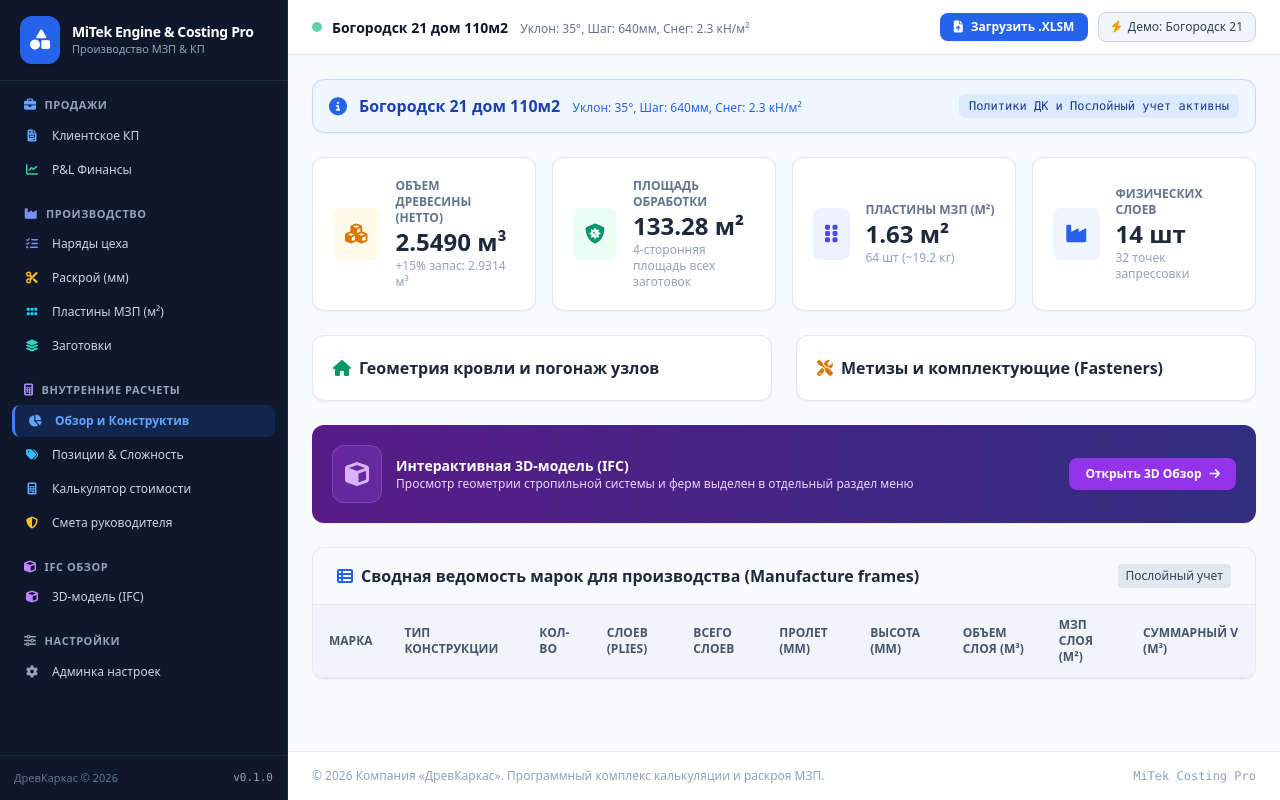
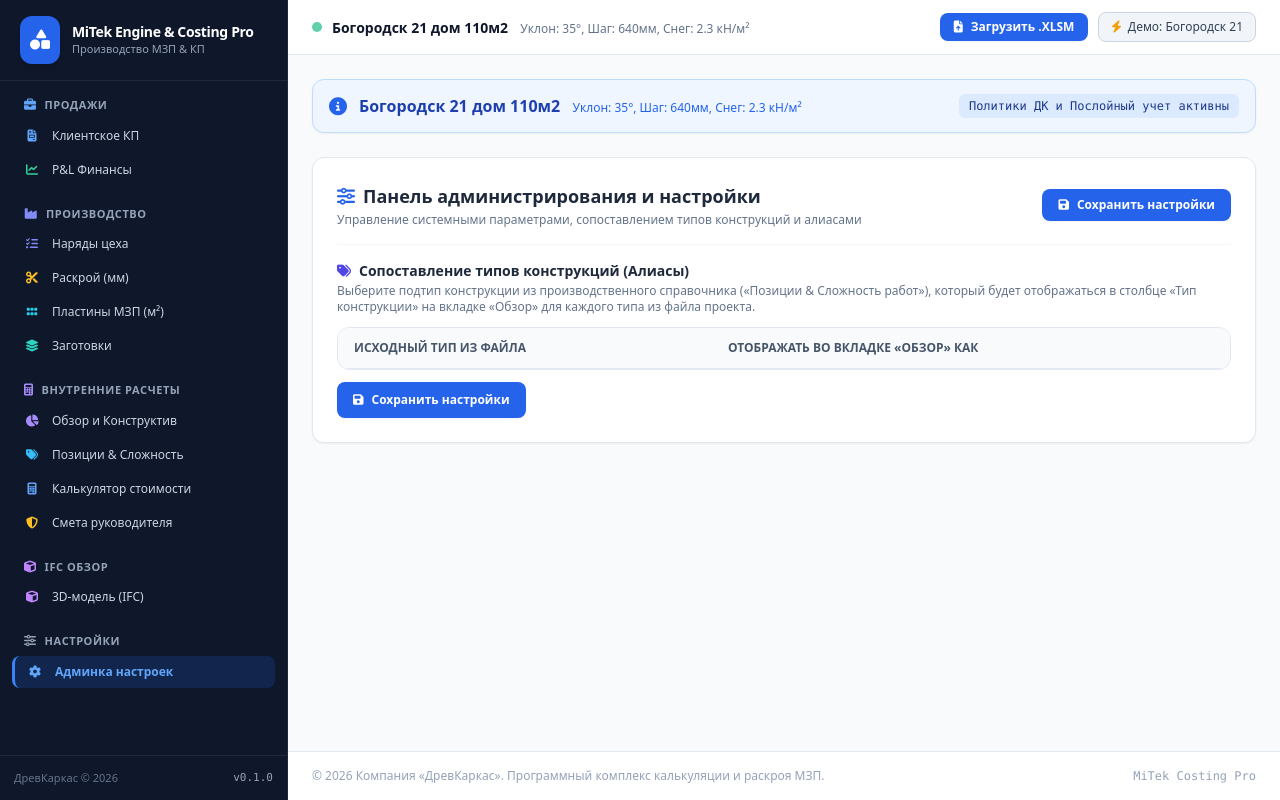
Before and after one commit to MikiEremiki/truss-quote-production, a FastAPI app: page /?tab=tab-admin in a window 1280 px wide. Run offline with FastAPI, Linux system fonts and the light colour scheme; lists and menus that the app fills with data are empty; some libraries are stand-ins or nearby versions.

Commit message:
feat(admin): интеграция панели настройки alias типов конструкций во SPA
- Добавлен модуль `admin.js` для рендера интерфейса и сохранения алиасов.
- Обновлены вкладки: настройки панелей теперь доступны через сайдбар (`tab-admin`).
- REST-эндпоинты: реализованы `GET` и `PUT` запросы для работы с алиасами.
- Реактивное обновление: вкладка «Обзор» синхронизирует данные при сохранении настроек.
- Доработана верстка, документация и тесты для новой функциональности.

```diff
--- a/costing/api/app.py
+++ b/costing/api/app.py
@@ -5,7 +5,7 @@ FastAPI Application Setup & Startup for MiTek Costing & Production Suite.
 import os
 from pathlib import Path
 from fastapi import FastAPI
-from fastapi.responses import HTMLResponse, FileResponse
+from fastapi.responses import HTMLResponse, FileResponse, RedirectResponse
 from fastapi.staticfiles import StaticFiles
 import uvicorn
 
@@ -40,12 +40,9 @@ def create_app() -> FastAPI:
             return FileResponse(str(template_path))
         return HTMLResponse("<h1>MiTek Costing Service</h1><p>Frontend template not found.</p>")
 
-    @application.get("/admin", response_class=HTMLResponse)
+    @application.get("/admin")
     def admin():
-        template_path = BASE_DIR / "web" / "templates" / "admin.html"
-        if template_path.exists():
-            return FileResponse(str(template_path))
-        return HTMLResponse("<h1>Admin template not found.</h1>", status_code=404)
+        return RedirectResponse(url="/?tab=tab-admin", status_code=307)
 
     return application
 
--- a/web/static/js/app.js
+++ b/web/static/js/app.js
@@ -44,7 +44,9 @@ import {
   renderFinancials,
   renderClientKP,
   renderInternalEstimate,
-  renderWorkorders
+  renderWorkorders,
+  renderAdmin,
+  handleSaveAdminAliases
 } from './modules/renderers/index.js';
 
 import { handleIfcUpload } from './modules/ifc-viewer.js';
@@ -90,9 +92,23 @@ window.renderFinancials = renderFinancials;
 window.renderClientKP = renderClientKP;
 window.renderInternalEstimate = renderInternalEstimate;
 window.renderWorkorders = renderWorkorders;
+window.renderAdmin = renderAdmin;
+window.saveAdminAliases = handleSaveAdminAliases;
 
 // Auto-load sample and info on DOM ready
 window.addEventListener('DOMContentLoaded', () => {
   loadAppInfo();
   loadSampleData();
+
+  // Support opening specific tab from URL query (?tab=admin or ?tab=tab-admin) or hash (#tab-admin)
+  const urlParams = new URLSearchParams(window.location.search);
+  const tabParam = urlParams.get('tab');
+  if (tabParam === 'admin' || tabParam === 'tab-admin') {
+    switchTab('tab-admin');
+  } else if (window.location.hash) {
+    const hashTab = window.location.hash.replace('#', '');
+    if (hashTab === 'admin' || hashTab === 'tab-admin') {
+      switchTab('tab-admin');
+    }
+  }
 });
--- a/web/static/js/modules/api.js
+++ b/web/static/js/modules/api.js
@@ -92,3 +92,19 @@ export async function apiGenerateWorkorders(payload = {}) {
   if (!res.ok) throw new Error(`HTTP error ${res.status}`);
   return await res.json();
 }
+
+export async function fetchAdminTypeAliases() {
+  const res = await fetch('/api/admin/type-aliases');
+  if (!res.ok) throw new Error(`HTTP error ${res.status}`);
+  return await res.json();
+}
+
+export async function saveAdminTypeAliases(aliases) {
+  const res = await fetch('/api/admin/type-aliases', {
+    method: 'PUT',
+    headers: { 'Content-Type': 'application/json' },
+    body: JSON.stringify({ aliases })
+  });
+  if (!res.ok) throw new Error(`HTTP error ${res.status}`);
+  return await res.json();
+}
--- /dev/null
+++ b/web/static/js/modules/renderers/admin.js
@@ -0,0 +1,109 @@
+// Admin & Settings Tab Renderer
+
+import { fetchAdminTypeAliases, saveAdminTypeAliases } from '../api.js';
+import { updateAliasesCache, renderSummary } from './summary.js';
+
+let adminData = null;
+
+function esc(s) {
+  return String(s || '').replace(/&/g, '&amp;').replace(/</g, '&lt;').replace(/>/g, '&gt;').replace(/"/g, '&quot;');
+}
+
+export async function renderAdmin() {
+  const body = document.getElementById('admin-alias-body');
+  if (!body) return;
+
+  try {
+    adminData = await fetchAdminTypeAliases();
+    const { types, all_options, aliases } = adminData;
+
+    // Обновляем кэш в модуле summary
+    updateAliasesCache(aliases || {}, all_options || {});
+
+    const typeEntries = Object.entries(types || {});
+    if (typeEntries.length === 0) {
+      body.innerHTML = `
+        <tr>
+          <td colspan="2" class="py-6 px-4 text-center text-slate-400 text-xs">
+            Нет доступных типов конструкций (загрузите файл проекта MiTek или загрузите тестовый проект).
+          </td>
+        </tr>
+      `;
+      return;
+    }
+
+    const optionsHtml = (selectedVal, defaultLabel) => {
+      let out = `<option value="">По умолчанию (${esc(defaultLabel)})</option>`;
+      for (const [optKey, optLabel] of Object.entries(all_options || {})) {
+        const isSel = selectedVal === optKey || selectedVal === optLabel;
+        out += `<option value="${esc(optKey)}" ${isSel ? 'selected' : ''}>${esc(optLabel)}</option>`;
+      }
+      return out;
+    };
+
+    body.innerHTML = typeEntries.map(([key, label]) => `
+      <tr class="hover:bg-slate-50/50 transition">
+        <td class="py-3 px-4 font-medium text-slate-800">
+          ${esc(label)} <span class="font-mono text-xs text-slate-400">(${esc(key)})</span>
+        </td>
+        <td class="py-3 px-4">
+          <select data-key="${esc(key)}" class="admin-alias-select w-full max-w-md border border-slate-300 rounded-lg px-3 py-1.5 bg-white text-xs font-medium focus:outline-none focus:ring-2 focus:ring-blue-400">
+            ${optionsHtml((aliases || {})[key] || '', label)}
+          </select>
+        </td>
+      </tr>
+    `).join('');
+  } catch (err) {
+    console.error('Failed to render admin aliases:', err);
+    body.innerHTML = `
+      <tr>
+        <td colspan="2" class="py-4 px-4 text-center text-red-500 text-xs">
+          Ошибка загрузки настроек: ${esc(err.message)}
+        </td>
+      </tr>
+    `;
+  }
+}
+
+export async function handleSaveAdminAliases() {
+  const body = document.getElementById('admin-alias-body');
+  const status = document.getElementById('admin-status');
+  if (!body) return;
+
+  const aliases = {};
+  body.querySelectorAll('select[data-key]').forEach(s => {
+    aliases[s.dataset.key] = s.value ? s.value : '';
+  });
+
+  if (status) {
+    status.className = 'text-xs text-slate-500 font-medium';
+    status.textContent = 'Сохранение...';
+  }
+
+  try {
+    const res = await saveAdminTypeAliases(aliases);
+    if (res.status === 'success') {
+      if (status) {
+        status.className = 'text-xs text-emerald-600 font-medium';
+        status.textContent = 'Настройки успешно сохранены!';
+        setTimeout(() => {
+          if (status.textContent === 'Настройки успешно сохранены!') {
+            status.textContent = '';
+          }
+        }, 3000);
+      }
+      // Обновляем локальный кэш и сводную ведомость на вкладке «Обзор»
+      if (adminData && adminData.all_options) {
+        updateAliasesCache(res.aliases || aliases, adminData.all_options);
+      }
+      renderSummary();
+    } else {
+      throw new Error(res.detail || 'Неизвестная ошибка');
+    }
+  } catch (err) {
+    if (status) {
+      status.className = 'text-xs text-red-600 font-medium';
+      status.textContent = `Ошибка сохранения: ${err.message}`;
+    }
+  }
+}
--- a/web/static/js/modules/renderers/index.js
+++ b/web/static/js/modules/renderers/index.js
@@ -9,6 +9,7 @@ import { renderPlates, renderTimber } from './specs.js';
 import { renderFinancials } from './financials.js';
 import { renderClientKP, renderInternalEstimate } from './quotes.js';
 import { renderWorkorders } from './workorders.js';
+import { renderAdmin, handleSaveAdminAliases } from './admin.js';
 
 export function renderAll() {
   if (!appState.data || !appState.cost) return;
@@ -23,6 +24,7 @@ export function renderAll() {
   renderClientKP();
   renderInternalEstimate();
   renderWorkorders();
+  renderAdmin();
 }
 
 export {
@@ -35,5 +37,7 @@ export {
   renderFinancials,
   renderClientKP,
   renderInternalEstimate,
-  renderWorkorders
+  renderWorkorders,
+  renderAdmin,
+  handleSaveAdminAliases
 };
--- a/web/static/js/modules/renderers/summary.js
+++ b/web/static/js/modules/renderers/summary.js
@@ -6,7 +6,12 @@ let typeAliases = null;
 let trussCatalog = null;
 let aliasesLoading = false;
 
-function loadTypeAliases() {
+export function updateAliasesCache(aliases, catalog) {
+  typeAliases = aliases || {};
+  if (catalog) trussCatalog = catalog;
+}
+
+export function loadTypeAliases() {
   if (aliasesLoading) return;
   aliasesLoading = true;
   fetch('/api/admin/type-aliases')
--- a/web/templates/index.html
+++ b/web/templates/index.html
@@ -129,10 +129,10 @@
           <span>Настройки</span>
         </div>
         <div class="space-y-0.5">
-          <a href="/admin" class="w-full flex items-center gap-3 px-3 py-2 rounded-lg text-xs font-medium text-slate-300 hover:text-white hover:bg-slate-800/80 transition text-left">
+          <button onclick="switchTab('tab-admin')" id="btn-tab-admin" class="tab-btn w-full flex items-center gap-3 px-3 py-2 rounded-lg text-xs font-medium text-slate-300 hover:text-white hover:bg-slate-800/80 transition text-left">
             <i class="fa-solid fa-gear w-4 text-center text-slate-400"></i>
             <span>Админка настроек</span>
-          </a>
+          </button>
         </div>
       </div>
 
@@ -1009,6 +1009,60 @@
       </div>
     </div>
 
+    <!-- TAB 12: Настройки и Администрирование -->
+    <div id="tab-admin" class="tab-content hidden space-y-6">
+      <div class="bg-white rounded-xl border border-slate-200 shadow-sm p-6 space-y-4">
+        <div class="flex flex-wrap items-center justify-between gap-4 border-b border-slate-100 pb-4">
+          <div>
+            <h2 class="text-lg font-bold text-slate-800 flex items-center gap-2">
+              <i class="fa-solid fa-sliders text-blue-600"></i> Панель администрирования и настройки
+            </h2>
+            <p class="text-xs text-slate-500 mt-0.5">Управление системными параметрами, сопоставлением типов конструкций и алиасами</p>
+          </div>
+          <div class="flex items-center gap-3">
+            <button onclick="saveAdminAliases()" class="bg-blue-600 hover:bg-blue-700 text-white px-4 py-2 rounded-lg text-xs font-semibold transition shadow-sm flex items-center gap-2">
+              <i class="fa-solid fa-floppy-disk"></i>
+              <span>Сохранить настройки</span>
+            </button>
+          </div>
+        </div>
+
+        <!-- Section: Сопоставление типов конструкций -->
+        <div class="space-y-3">
+          <div>
+            <h3 class="text-sm font-bold text-slate-800 flex items-center gap-2">
+              <i class="fa-solid fa-tags text-indigo-600"></i> Сопоставление типов конструкций (Алиасы)
+            </h3>
+            <p class="text-xs text-slate-500 mt-0.5">
+              Выберите подтип конструкции из производственного справочника («Позиции & Сложность работ»), который будет отображаться в столбце «Тип конструкции» на вкладке «Обзор» для каждого типа из файла проекта.
+            </p>
+          </div>
+
+          <div class="overflow-x-auto border border-slate-200 rounded-xl">
+            <table class="w-full text-left text-sm">
+              <thead class="bg-slate-50 text-slate-600 font-semibold text-xs uppercase border-b border-slate-200">
+                <tr>
+                  <th class="py-3 px-4">Исходный тип из файла</th>
+                  <th class="py-3 px-4">Отображать во вкладке «Обзор» как</th>
+                </tr>
+              </thead>
+              <tbody id="admin-alias-body" class="divide-y divide-slate-100 font-medium">
+                <!-- Rendered via JS -->
+              </tbody>
+            </table>
+          </div>
+
+          <div class="mt-4 flex items-center gap-3">
+            <button onclick="saveAdminAliases()" class="bg-blue-600 hover:bg-blue-700 text-white text-xs font-semibold px-4 py-2.5 rounded-lg shadow-sm transition flex items-center gap-2">
+              <i class="fa-solid fa-floppy-disk"></i>
+              <span>Сохранить настройки</span>
+            </button>
+            <span id="admin-status" class="text-xs font-medium"></span>
+          </div>
+        </div>
+      </div>
+    </div>
+
   </main>
 
   <!-- Footer -->
```
Also changed, not shown: docs/ADR.md (+3 -3 lines), docs/ARCHITECTURE.md (+1 -0 lines), tests/test_api.py (+17 -1 lines).
